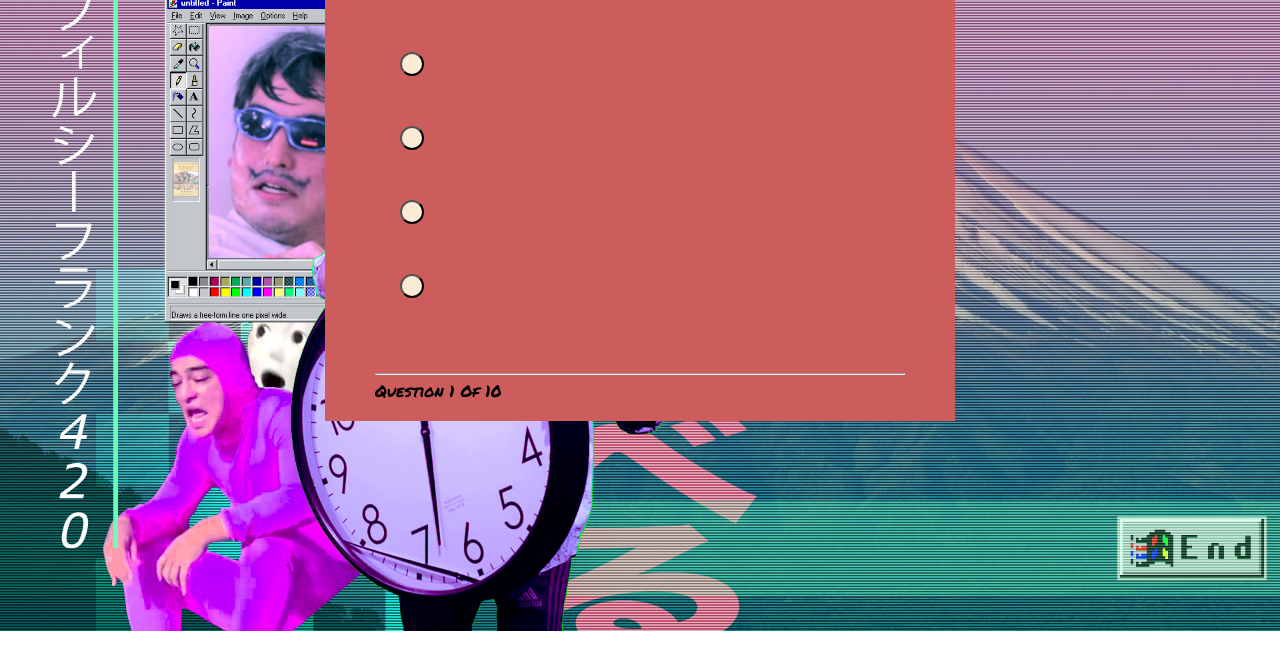
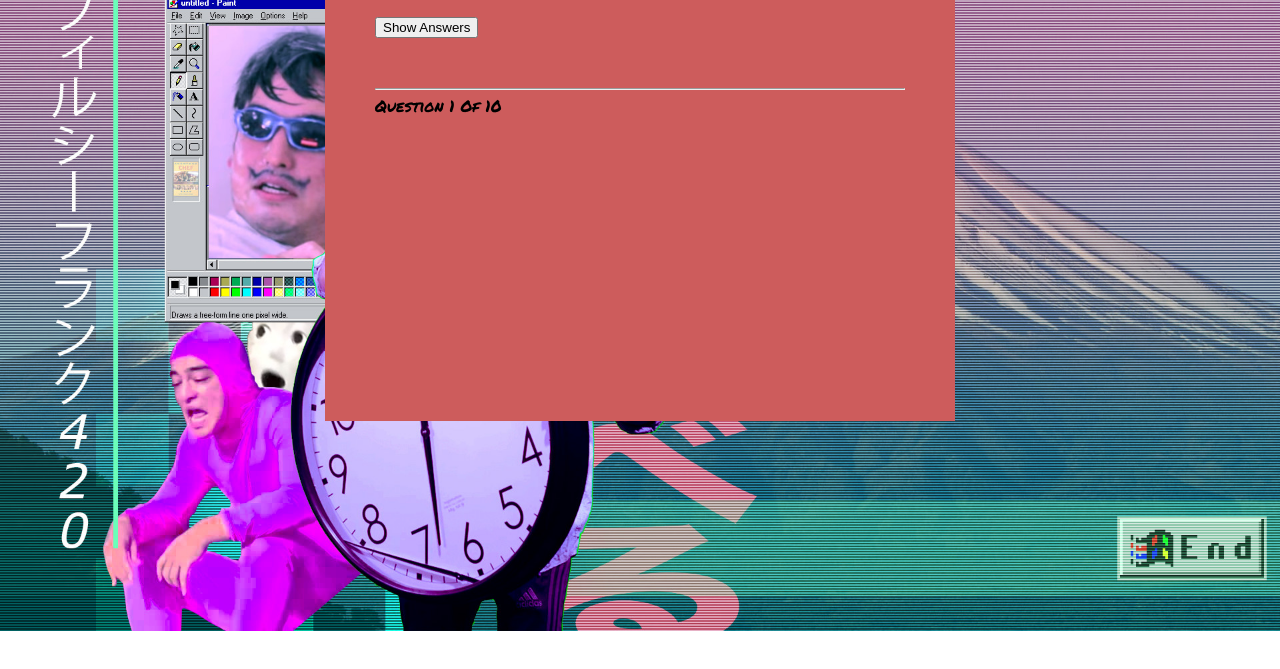
Before and after one commit to Erikadelgado455/TriviaGame, a plain HTML site: page index.html in a window 1280 px wide. Shown: the part 89-758 px from the top of the page. Drawn offline with nearby package versions, Linux system fonts and the light colour scheme.

Commit message:
i have changed my html buttons i no longer have choice buttons instead i have a submit button for a final submission

```diff
--- a/index.html
+++ b/index.html
@@ -8,7 +8,7 @@
     <link href="https://fonts.googleapis.com/css?family=Permanent+Marker" rel="stylesheet">
     <link rel="stylesheet" type="text/css" media="screen" href="assets/css/reset.css" />
     <link rel="stylesheet" type="text/css" media="screen" href="assets/css/style.css" />
-    <script src="https://code.jquery.com/jquery-3.3.1.min.js"integrity="sha256-FgpCb/KJQlLNfOu91ta32o/NMZxltwRo8QtmkMRdAu8="crossorigin="anonymous"></script>
+    <script type="text/javascript" src="https://code.jquery.com/jquery-3.3.1.min.js"integrity="sha256-FgpCb/KJQlLNfOu91ta32o/NMZxltwRo8QtmkMRdAu8="crossorigin="anonymous"></script>
     <script src="assets/javascript/app.js"></script>
 </head>
 <body>
@@ -17,13 +17,8 @@
         <h1>Trivia Quiz Game!</h1>
         <span id="timer"></span>
         <hr style="margin-bottom: 20px">
-        <p id="question"></p>
-        <ul id="Buttons">
-            <li><button id="btn1"><span id="answer1"></span></button></li>
-            <li><button id="btn2"><span id="answer2"></span></button></li>
-            <li><button id="btn3"><span id="answer3"></span></button></li>
-            <li><button id="btn4"><span id="answer4"></span></button></li>
-        </ul>
+        <button id="submit-button">Show Answers</button>
+        <div id "show-results"></div>
         <hr style="margin-top: 50px">
         <footer>
             <p id="progress">Question 1 Of 10</p>
```
